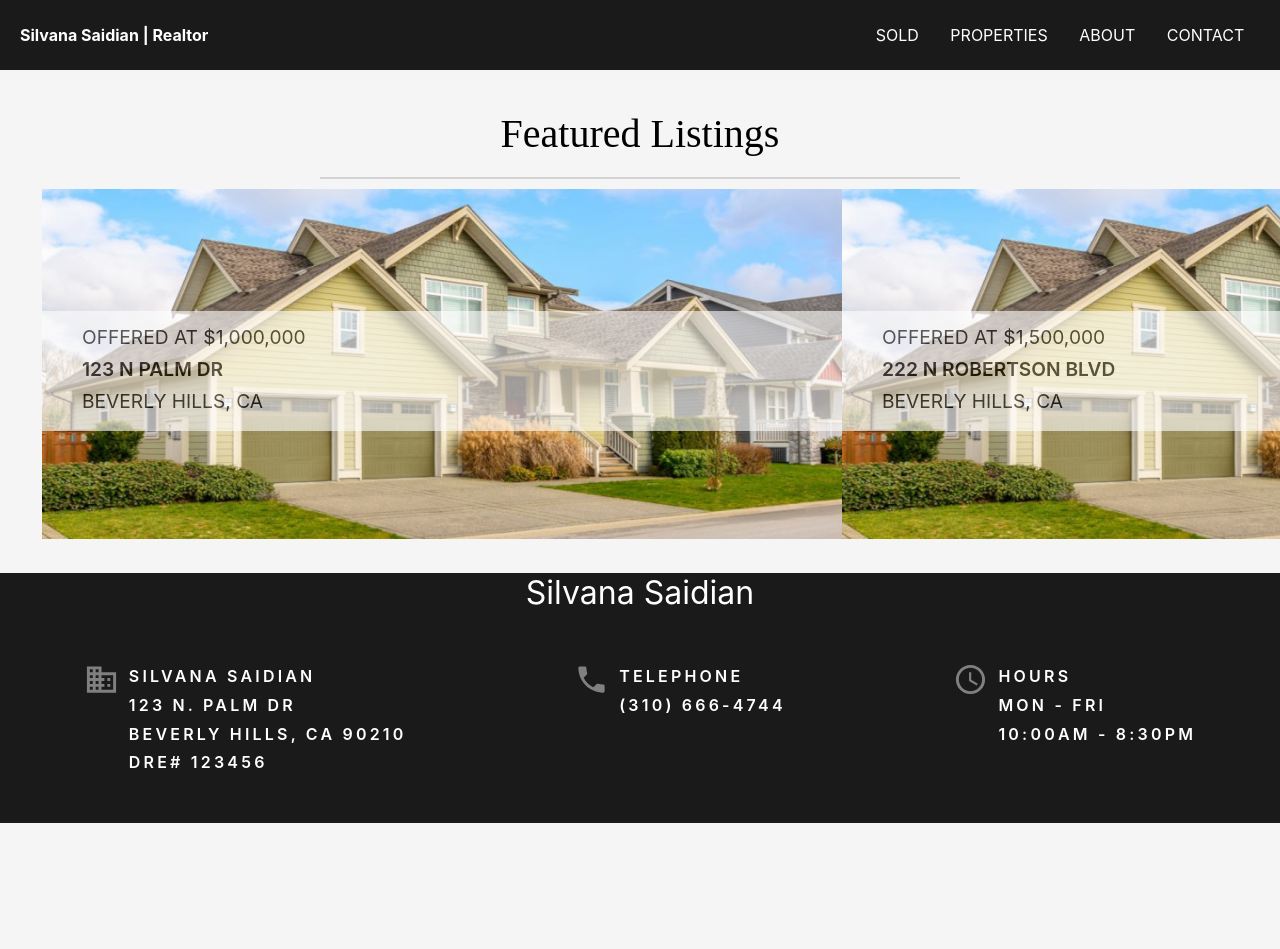
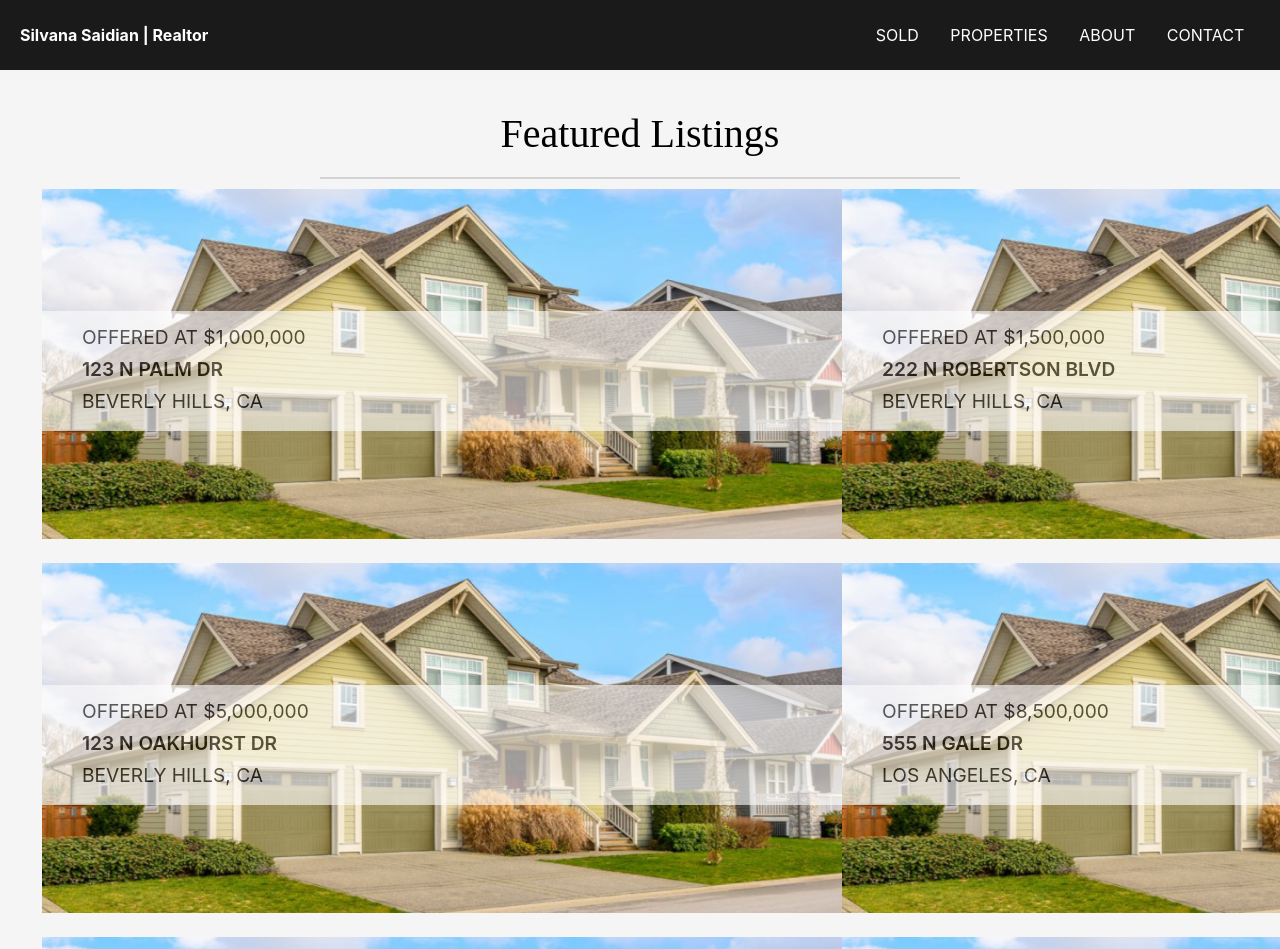
Before and after one commit to rissandimo/silvana-setareh-real-estate, a React (Create React App) app: page /properties in a window 1280 px wide. Shown: the top 949 px of the page. Before the commit the page ends 823 px from the top, so only its background shows below. Built offline with nearby package versions, Linux system fonts and the light colour scheme.

Commit message:
Changed property names

```diff
--- a/src/components/properties/Properties.js
+++ b/src/components/properties/Properties.js
@@ -10,7 +10,44 @@ const Properties = () => (
         <h2>Featured Listings</h2>
 
         <div className="properties__group">
+            <div className="property">
+                <img src={houseImage} className="property__image"/>
+                <div className="property__details">
+                    <span className="property__details-price">OFFERED AT $1,000,000</span>
+                    <h4 className="property__details-address">123 N PALM DR</h4>
+                    <span className="property__details-city">BEVERLY HILLS, CA</span>
+                </div>
+            </div>
+            <div className="property">
+                <img src={houseImage} className="property__image"/>
+                <div className="property__details">
+                    <span className="property__details-price">OFFERED AT $1,500,000</span>
+                    <h4 className="property__details-address">222 N ROBERTSON BLVD</h4>
+                    <span className="property__details-city">BEVERLY HILLS, CA</span>
+                </div>
+            </div>
+        </div>
 
+        <div className="properties__group">
+            <div className="property">
+                <img src={houseImage} className="property__image"/>
+                <div className="property__details">
+                    <span className="property__details-price">OFFERED AT $5,000,000</span>
+                    <h4 className="property__details-address">123 N OAKHURST DR</h4>
+                    <span className="property__details-city">BEVERLY HILLS, CA</span>
+                </div>
+            </div>
+            <div className="property">
+                <img src={houseImage} className="property__image"/>
+                <div className="property__details">
+                    <span className="property__details-price">OFFERED AT $8,500,000</span>
+                    <h4 className="property__details-address">555 N GALE DR</h4>
+                    <span className="property__details-city">LOS ANGELES, CA</span>
+                </div>
+            </div>
+        </div>
+
+        <div className="properties__group">
             <div className="property">
                 <img src={houseImage} className="property__image"/>
                 <div className="property__details">
```
